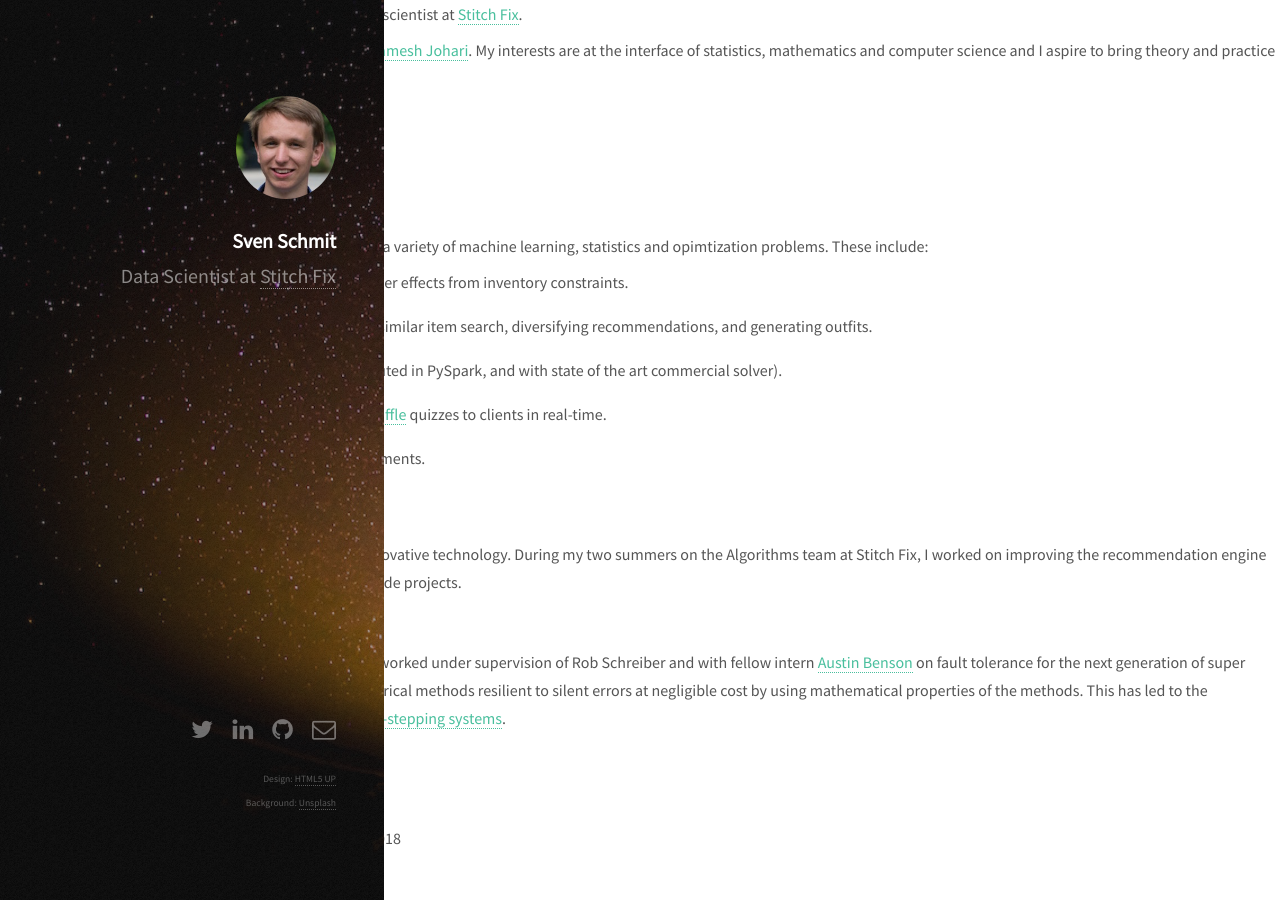
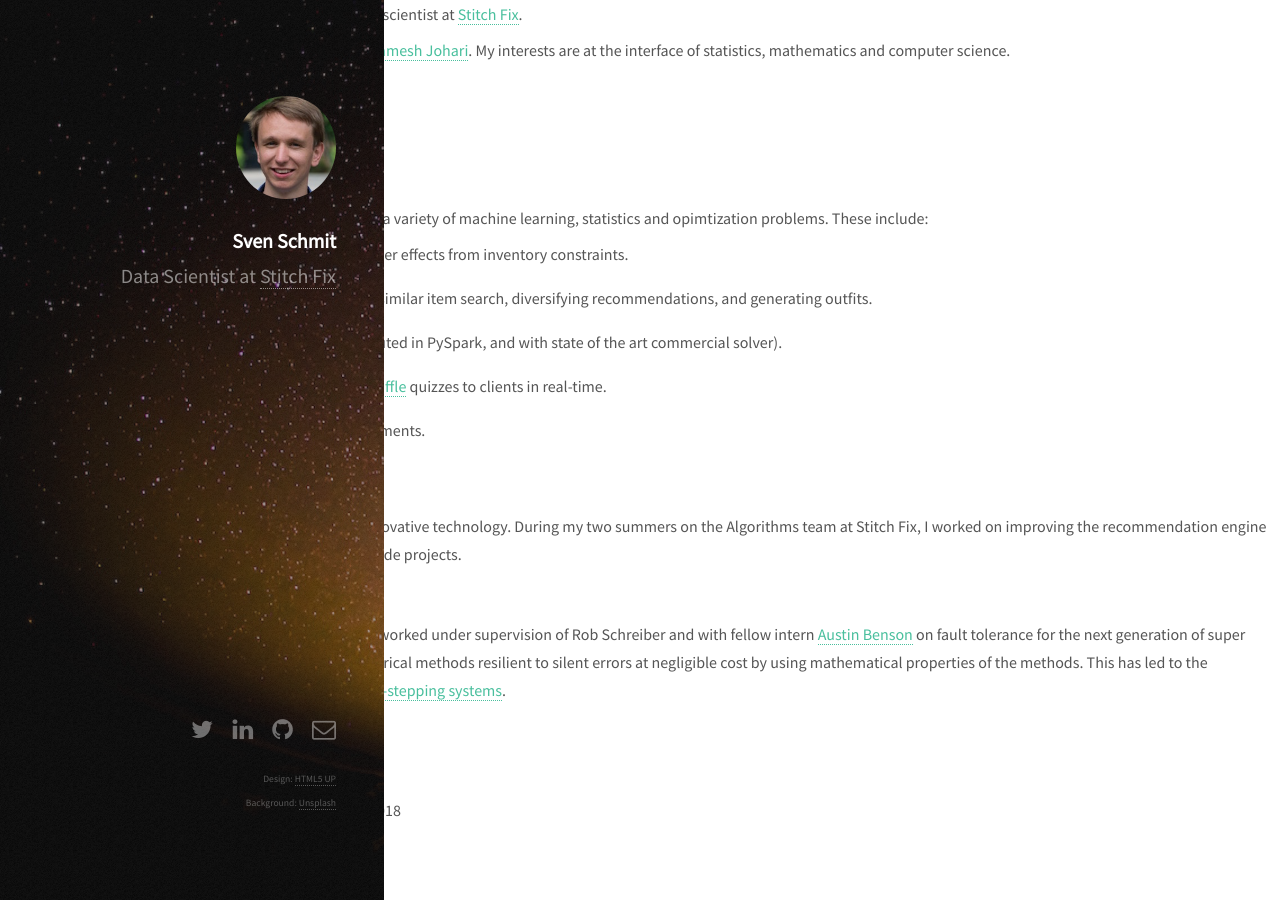
Before and after one commit to schmit/schmit.github.io, a Jekyll site: the page built from _posts/2015-1-1-about.md, in a window 1280 px wide and 900 px high. Built offline with Jekyll 4.4.1, drawn with Linux system fonts in a browser that asks for light colours.

Commit message:
shorten intro blurb

```diff
--- a/_posts/2015-1-1-about.md
+++ b/_posts/2015-1-1-about.md
@@ -7,7 +7,7 @@ title: About
 Welcome to my personal page. Currently, I work as a data scientist at [Stitch Fix](https://algorithms-tour.stitchfix.com/).
 
 Previously, I obtained my PhD at [Stanford](http://icme.stanford.edu) working with [Ramesh Johari](http://www.stanford.edu/~rjohari).
-My interests are at the interface of statistics, mathematics and computer science and I aspire to bring theory and practice together.
+My interests are at the interface of statistics, mathematics and computer science.
 
 <br>
 
```
